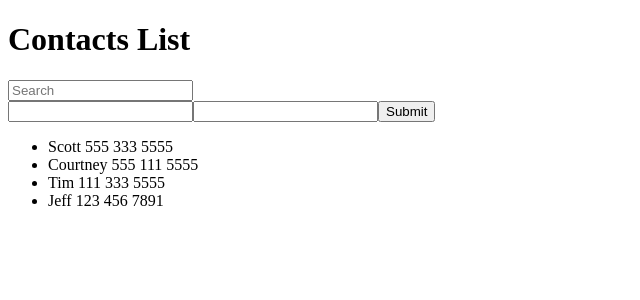
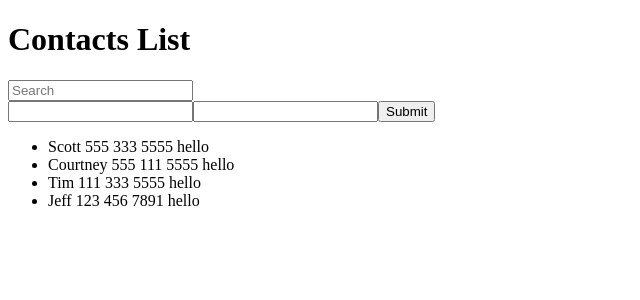
Before and after one commit to RandomAnomaly/react-for-everyone-tutorial-2, a React app: page / in a window 1280 px wide. Shown: the top 300 px of the page, without its empty margins (0-640 px from the left). Built offline with nearby package versions, Linux system fonts and the light colour scheme.

Commit message:
Completed lesson 16

```diff
--- a/src/contact.js
+++ b/src/contact.js
@@ -1,13 +1,8 @@
 import React from 'react';
 
-class Contact extends React.Component {
-	render(){
-		return (
-			<li>
-				{this.props.contact.name} {this.props.contact.phone}
-			</li>
-		)
-	}
-}
+const Contact  = ({contact, item}) =>
+	<li>
+		{contact.name} {contact.phone} {item}
+	</li>
 
 export default Contact;
--- a/src/contactsList.js
+++ b/src/contactsList.js
@@ -51,7 +51,7 @@ class ContactsList extends React.Component {
 				<ul>
 					{
 						filteredContacts.map((contact) => {
-							return <Contact contact={contact} key={contact.id}/>
+							return <Contact contact={contact} item="hello" key={contact.id}/>
 						})
 					}
 				</ul>
```
